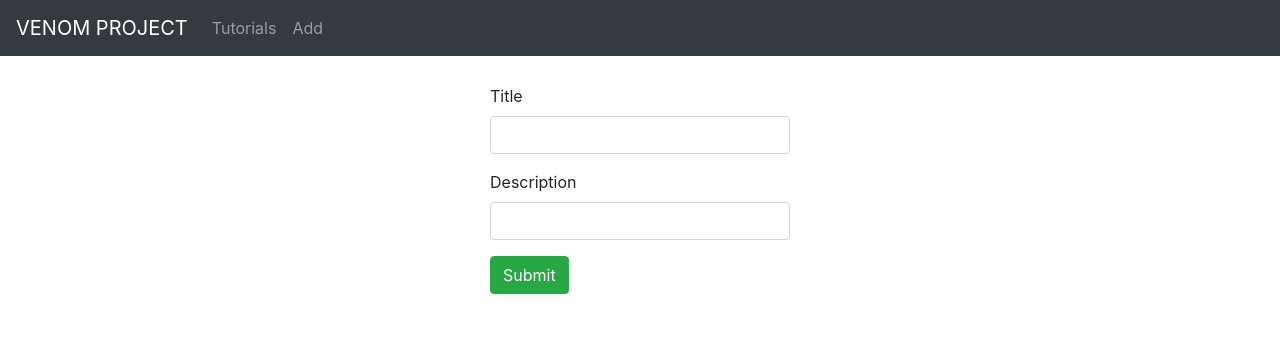
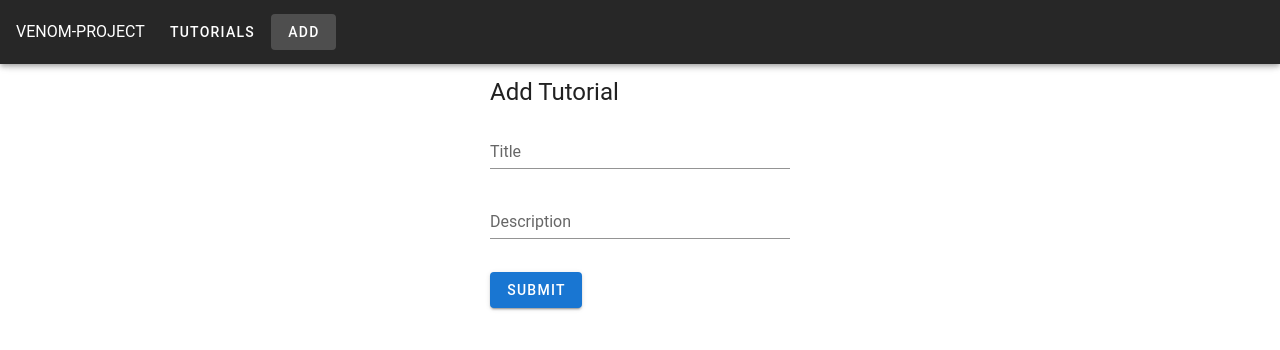
Before and after one commit to ehcyno1/venom-project-ui, a Vue app: page /add in a window 1280 px wide. Shown: the top 350 px of the page. Built offline with nearby package versions, Linux system fonts and the light colour scheme.

Commit message:
Add TutorialList table & material icon settings

```diff
--- a/package.json
+++ b/package.json
@@ -4,7 +4,7 @@
   "private": true,
   "scripts": {
     "serve": "vue-cli-service serve",
-    "build": "vue-cli-service build  --dest ../venom-project/app/views",
+    "build": "vue-cli-service build  --dest ../venom-project/dist",
     "lint": "vue-cli-service lint"
   },
   "dependencies": {
@@ -18,6 +18,7 @@
     "vuetify": "^2.4.0"
   },
   "devDependencies": {
+    "@mdi/font": "^5.9.55",
     "@vue/cli-plugin-babel": "~4.5.0",
     "@vue/cli-plugin-eslint": "~4.5.0",
     "@vue/cli-service": "~4.5.0",
--- a/src/App.vue
+++ b/src/App.vue
@@ -1,5 +1,5 @@
 <template>
-  <div id="app">
+  <!-- <div id="app">
     <nav class="navbar navbar-expand navbar-dark bg-dark">
       <router-link to="/" class="navbar-brand">VENOM PROJECT</router-link>
       <div class="navbar-nav mr-auto">
@@ -15,7 +15,21 @@
     <div class="container mt-3">
       <router-view />
     </div>
-  </div>
+  </div> -->
+  <!-- vuetify -->
+  <v-app>
+    <v-app-bar app dark>
+      <div class="d-flex align-center mr-2">
+        VENOM-PROJECT
+      </div>
+      <v-btn to="/tutorials" text>Tutorials</v-btn>
+      <v-btn to="/add" text>Add</v-btn>
+    </v-app-bar>
+
+    <v-main>
+      <router-view />
+    </v-main>
+  </v-app>
 </template>
 
 <script>
--- a/src/components/AddTutorial.vue
+++ b/src/components/normal/AddTutorial.vue
@@ -33,7 +33,7 @@
 </template>
 
 <script>
-import TutorialDataService from "../services/TutorialDataService";
+import TutorialDataService from "../../services/TutorialDataService";
 
 export default {
     name: "add-tutorial",
--- a/src/components/Tutorial.vue
+++ b/src/components/normal/Tutorial.vue
@@ -28,7 +28,7 @@
 </template>
 
 <script>
-import TutorialDataService from "../services/TutorialDataService";
+import TutorialDataService from "../../services/TutorialDataService";
 
 export default {
     name: "tutorial",
--- a/src/components/TutorialList.vue
+++ b/src/components/normal/TutorialList.vue
@@ -45,7 +45,7 @@
 </template>
 
 <script>
-import TutorialDataService from "../services/TutorialDataService";
+import TutorialDataService from "../../services/TutorialDataService";
 
 export default {
     name: "tutorials-list",
--- /dev/null
+++ b/src/components/vuetify/AddTutorial.vue
@@ -0,0 +1,78 @@
+<template>
+    <div class="submit-form mt-3 mx-auto">
+        <p class="headline">Add Tutorial</p>
+
+        <div v-if="!submitted">
+            <v-form ref="form" lazy-validation>
+                <v-text-field
+                    v-model="tutorial.title"
+                    :rules="[(v) => !!v || 'Title is required']"
+                    label="Title"
+                    required></v-text-field>
+
+                <v-text-field
+                    v-model="tutorial.description"
+                    :rules="[(v) => !!v || 'Description is required']"
+                    label="Description"
+                    required></v-text-field>
+            </v-form>
+
+            <v-btn color="primary" class="mt-3" @click="saveTutorial">Submit</v-btn>
+        </div>
+        <div v-else>
+            <v-card class="mx-auto">
+                <v-card-title>Submitted successfully!</v-card-title>
+                <v-card-subtitle>Click the button to add new Tutorial</v-card-subtitle>
+
+                <v-card-actions>
+                    <v-btn color="success" @click="newTutorial">Add</v-btn>
+                </v-card-actions>
+            </v-card>
+        </div>
+    </div>
+</template>
+
+<script>
+import TutorialDataService from "../../services/TutorialDataService";
+
+export default {
+    name:"add-tutorial",
+    data() {
+        return {
+            tutorial: {
+                id: null,
+                title: "",
+                description: "",
+                published: false
+            },
+            submitted: false
+        };
+    },
+    methods: {
+        saveTutorial() {
+            var data = {
+                title: this.tutorial.title,
+                description: this.tutorial.description
+            };
+            TutorialDataService.create(data)
+                .then((response) => {
+                    this.tutorial.id = response.data.id;
+                    console.log(this.tutorial);
+                    this.submitted = true;
+                })
+                .catch((exception) => {
+                    console.error(exception.message);
+                });
+        },
+        newTutorial() {
+            this.submitted = false;
+            this.tutorial = {};
+        }
+    }
+};
+</script>
+<style>
+.submit-form {
+    max-width: 300px;
+}
+</style>
--- /dev/null
+++ b/src/components/vuetify/TutorialList.vue
@@ -0,0 +1,114 @@
+<template>
+    <v-row align="center" class="list px-3 mx-auto">
+        <v-col cols="12" md="8">
+            <v-text-field v-model="title" label="Search by title"></v-text-field>
+        </v-col>
+        <v-col cols="12" md="4">
+            <v-btn small @click="searchTitle">Search</v-btn>
+        </v-col>
+
+        <v-col cols="12" sm="12">
+            <v-card class="mx-auto" tile>
+                <v-card-title>Tutorials</v-card-title>
+
+                <v-data-table
+                    :headers="headers"
+                    :items="tutorials"
+                    disable-pagination
+                    :hide-default-footer="true"
+                >
+                    <template v-slot:[`item.actions`]="{ item }">
+                        <v-icon small class="mr-2" @click="editTutorial(item.id)">mdi-pencil</v-icon>
+                        <v-icon small @click="deleteTutorial(item.id)">mdi-delete</v-icon>
+                    </template>
+                </v-data-table>
+                <v-card-actions v-if="tutorials.length > 0">
+                    <v-btn small color="error" @click="removeAllTutorials">Remove All</v-btn>
+                </v-card-actions>
+            </v-card>
+        </v-col>
+    </v-row>
+</template>
+
+<script>
+import TutorialDataService from "../../services/TutorialDataService";
+export default {
+    name: "tutorial-list",
+    data() {
+        return {
+            tutorials: [],
+            title:"",
+            headers:[
+                {text: "Title", align: "start", sortable: true, value: "title"},
+                {text: "Description", value: "description", sortable: "false"},
+                {text: "Status", value: "status", sortable: false},
+                {text: "Actions", value: "actions", sortable: false},
+            ],
+        };
+    },
+    methods: {
+        retrieveTutorials() {
+            TutorialDataService.getAll()
+                .then((response) => {
+                    this.tutorials = response.data.map(this.getDisplayTutorial);
+                    console.log(this.tutorials);
+                })
+                .catch((exception) => {
+                    console.error(exception.message);
+                });
+        },
+        refreshList() {
+            this.retrieveTutorials();
+        },
+        removeAllTutorials() {
+            TutorialDataService.deleteAll()
+                .then((response) => {
+                    console.log(response.data);
+                    this.refreshList();
+                })
+                .catch((exception) => {
+                    console.err(exception.message);
+                });
+        },
+        searchTitle() {
+            TutorialDataService.findByTitle(this.title)
+                .then((response) => {
+                    this.tutorials = response.data.map(this.getDisplayTutorial);
+                    console.log(this.tutorials);
+                })
+                .catch((exception) => {
+                    console.err(exception.message);
+                });
+        },
+        editTutorial(id) {
+            this.$router.push({name: "tutorial-details", params:{id: id}});
+        },
+        deleteTutorial(id) {
+            TutorialDataService.delete(id)
+                .then(() => {
+                    this.refreshList();
+                })
+                .catch((exception) => {
+                    console.err(exception.message);
+                })
+        },
+        getDisplayTutorial(tutorial) {
+            return {
+                id: tutorial.id,
+                title: tutorial.title.length > 30 ? tutorial.title.substr(0,30) + "..." : tutorial.title,
+                description: tutorial.description.length > 30 ? tutorial.description.substr(0,30) + "..." : tutorial.description,
+                status: tutorial.published ? "Published" : "Pending",
+            };
+        }
+    },
+    mounted() {
+        this.retrieveTutorials();
+    },
+}
+</script>
+
+<style>
+.list {
+    max-width: 750px;
+}
+</style>
--- a/src/plugins/vuetify.js
+++ b/src/plugins/vuetify.js
@@ -1,7 +1,9 @@
+import '@mdi/font/css/materialdesignicons.css';
 import Vue from 'vue';
 import Vuetify from 'vuetify/lib/framework';
 
 Vue.use(Vuetify);
 
 export default new Vuetify({
+    iconfont: 'mdi'
 });
```
Also changed, not shown: src/routes/index.js (+7 -3 lines), src/components/vuetify/Tutorial.vue (added), 12 other files (tests, documents, lock files or other folders).
